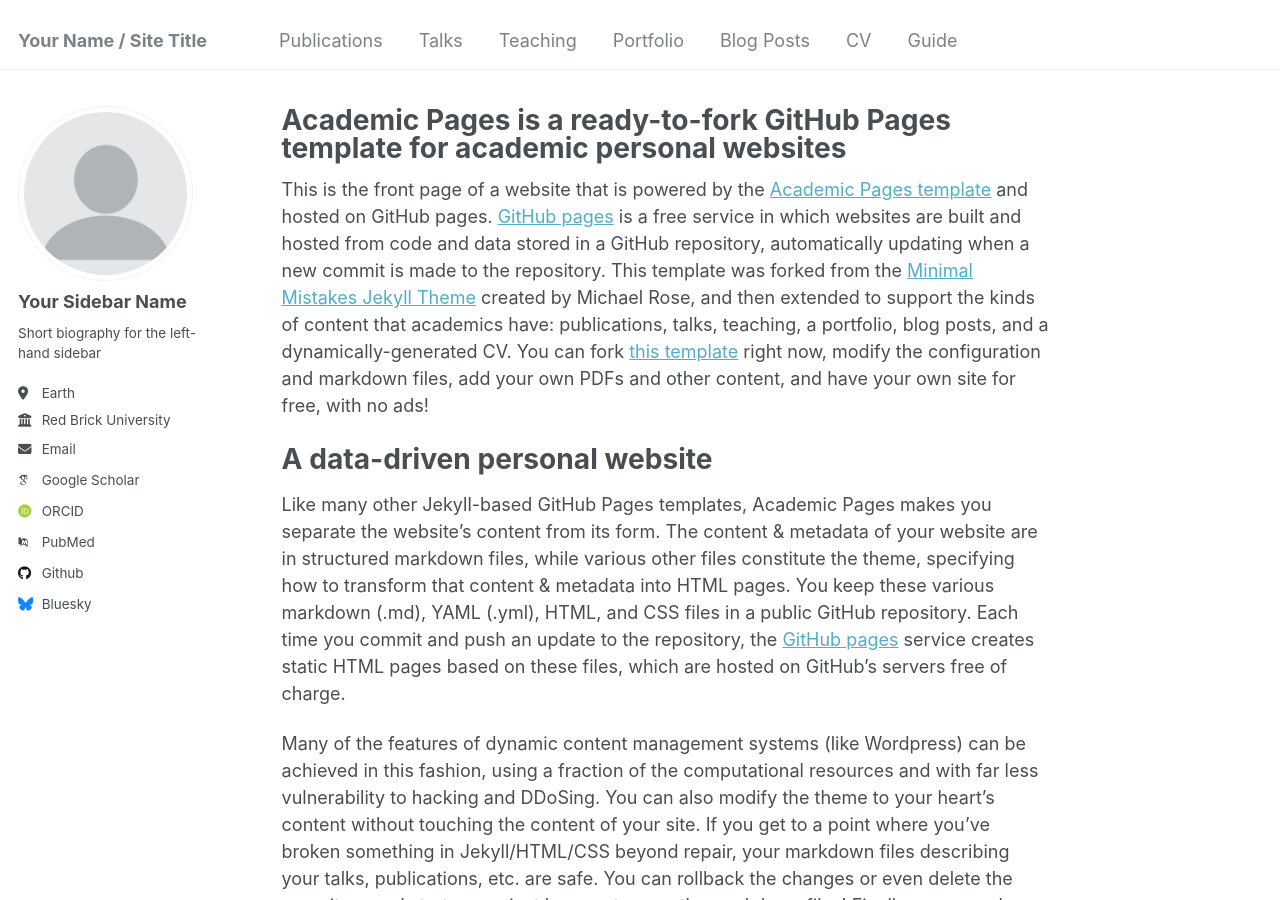
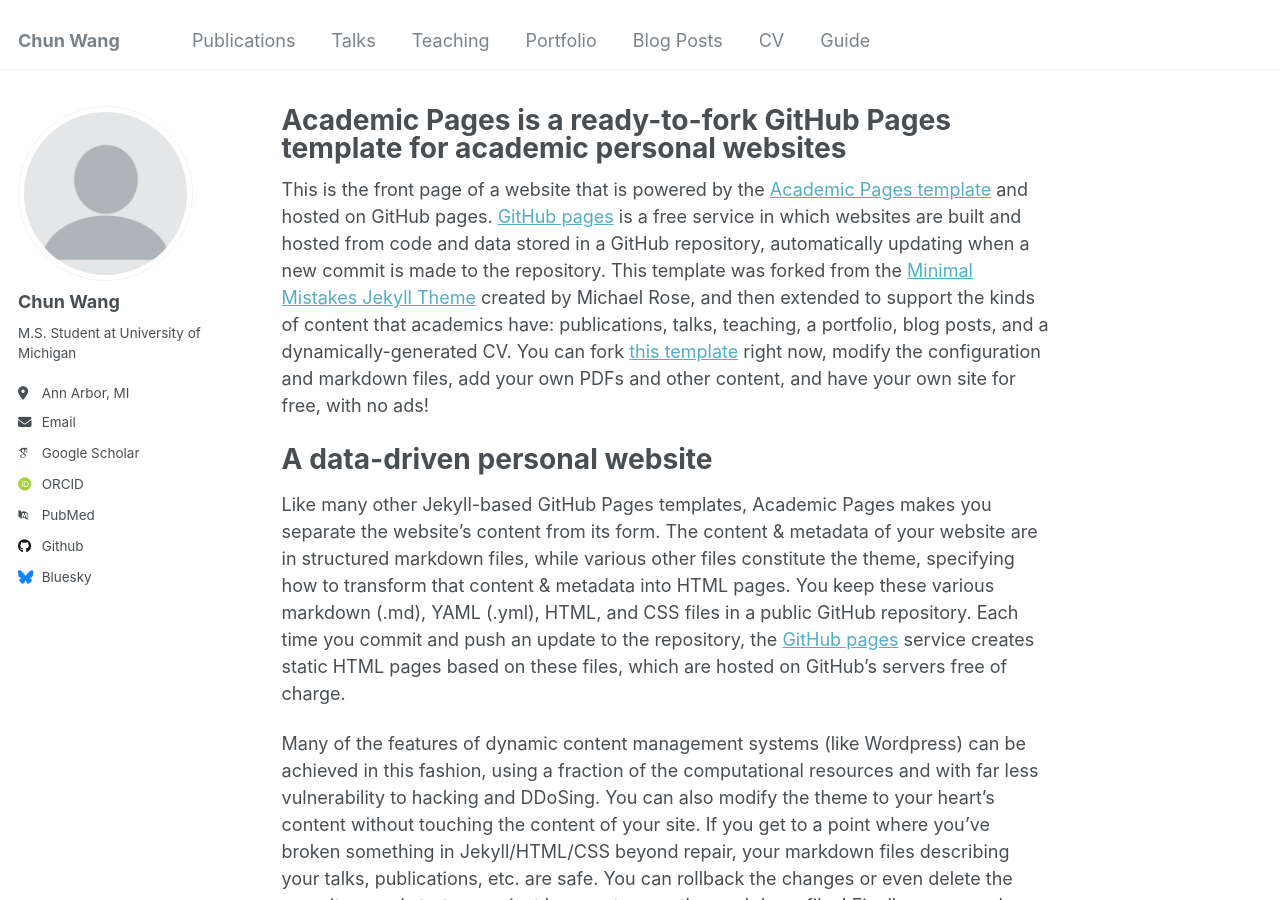
Before and after one commit to chunwangpro/chunwangpro.github.io, a Jekyll site: the page built from _pages/about.md, in a window 1280 px wide and 900 px high. Built offline with Jekyll 4.4.1, drawn with Linux system fonts in a browser that asks for light colours; some web fonts are replaced.

Commit message:
update sidebar

```diff
--- a/_config.yml
+++ b/_config.yml
@@ -8,7 +8,7 @@
 
 # Basic Site Settings
 locale                   : "en-US"
-title                    : "Your Name / Site Title"
+title                    : "Chun Wang"
 title_separator          : "-"
 name                     : &name "Your Name"
 description              : &description "personal description"
@@ -22,13 +22,13 @@ repository               : "academicpages/academicpages.github.io"
 author:
   # Biographic information
   avatar           : "profile.png"
-  name             : "Your Sidebar Name"
+  name             : "Chun Wang"
   pronouns         : # example: "she/her"
-  bio              : "Short biography for the left-hand sidebar"
-  location         : "Earth"
-  employer         : "Red Brick University"
+  bio              : "M.S. Student at University of Michigan"
+  location         : "Ann Arbor, MI"
+  # employer         : "Red Brick University"
   uri              : # URL
-  email            : "none@example.org"
+  email            : "chunwc@umich.edu"
 
   # Academic websites
   arxiv            : # URL - Update with the correct link to your profile
@@ -44,7 +44,7 @@ author:
   bitbucket        : # Username - Update with your username on the site
   codepen          : # Username
   dribbble         : # Username
-  github           : "academicpages"
+  github           : "https://github.com/chunwangpro"
   kaggle           : # Username
   stackoverflow    : # User number or user number and name (i.e., use "1" or "1/jeff-atwood")
 
```
